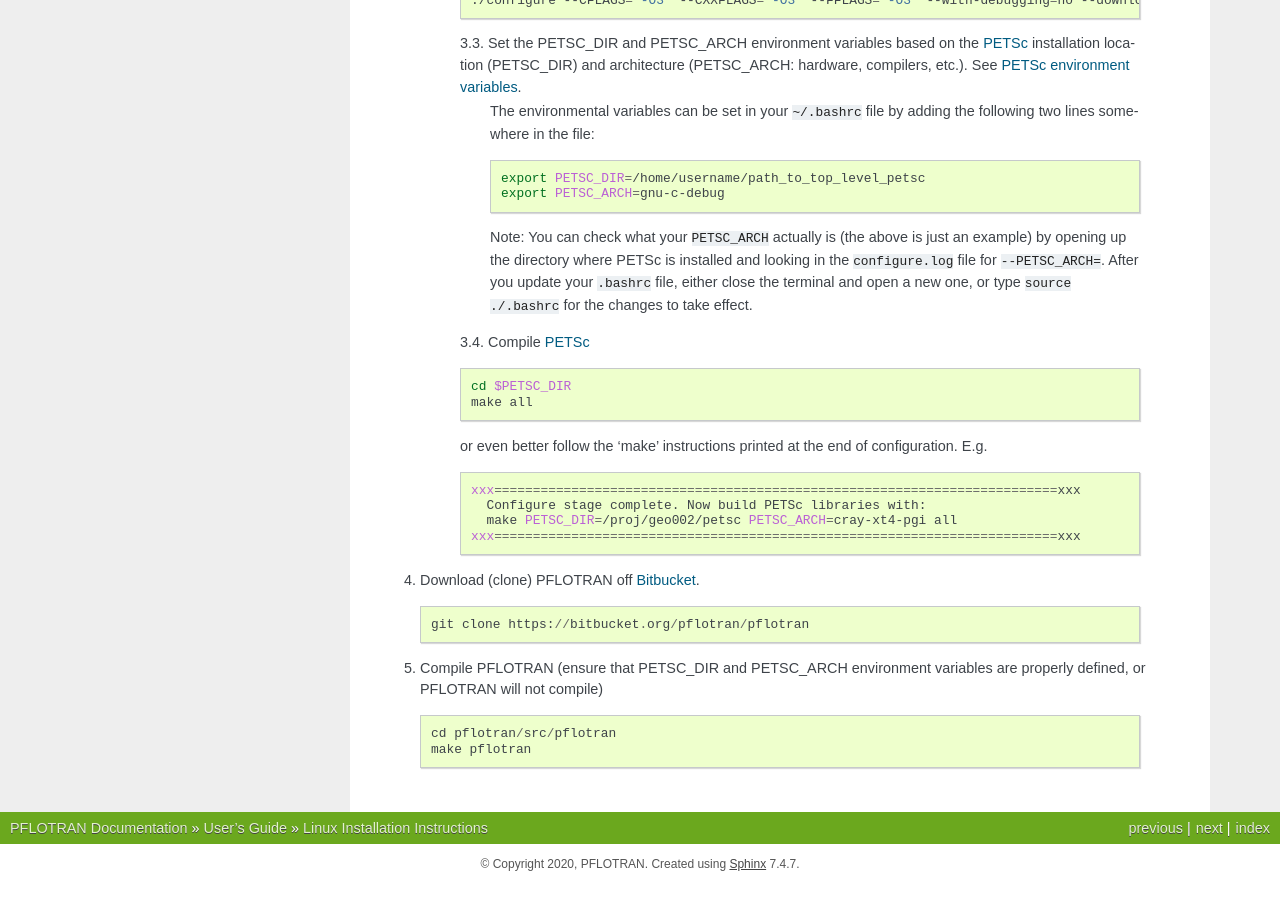
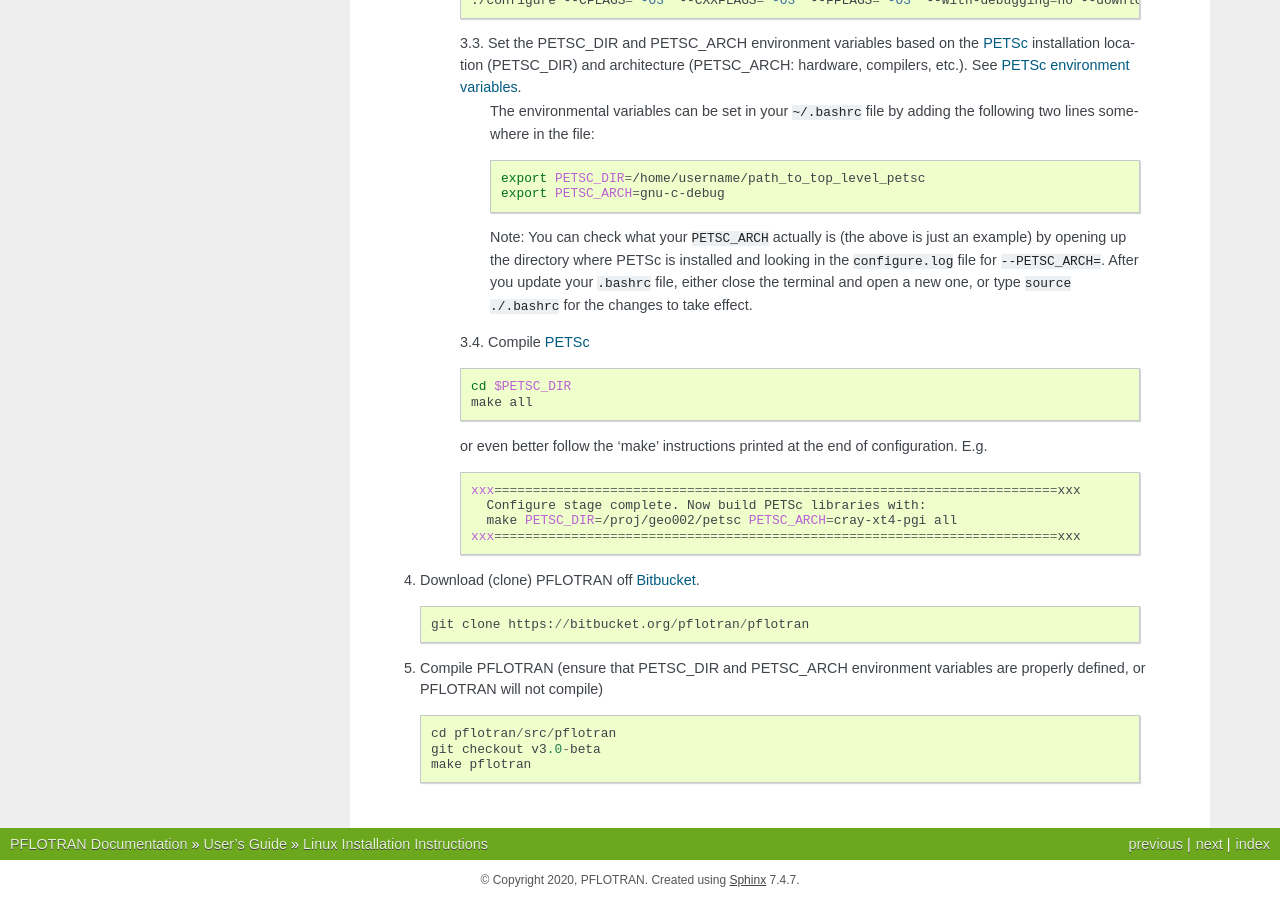
Before and after one commit to Miracloon/pflotran-documentation, a Sphinx documentation site: the page built from source/user_guide/how_to/installation/linux.rst, in a window 1280 px wide and 900 px high, scrolled down 1117 px. Built offline with Sphinx 7.4.7, drawn with Linux system fonts in a browser that asks for light colours.

Commit message:
Updated commit for v3.0-beta

```diff
--- a/source/user_guide/how_to/installation/linux.rst
+++ b/source/user_guide/how_to/installation/linux.rst
@@ -110,6 +110,7 @@ Installation Instructions
  ::
 
   cd pflotran/src/pflotran
+  git checkout v3.0-beta
   make pflotran
 
 .. _Git: http://git-scm.com/
```
